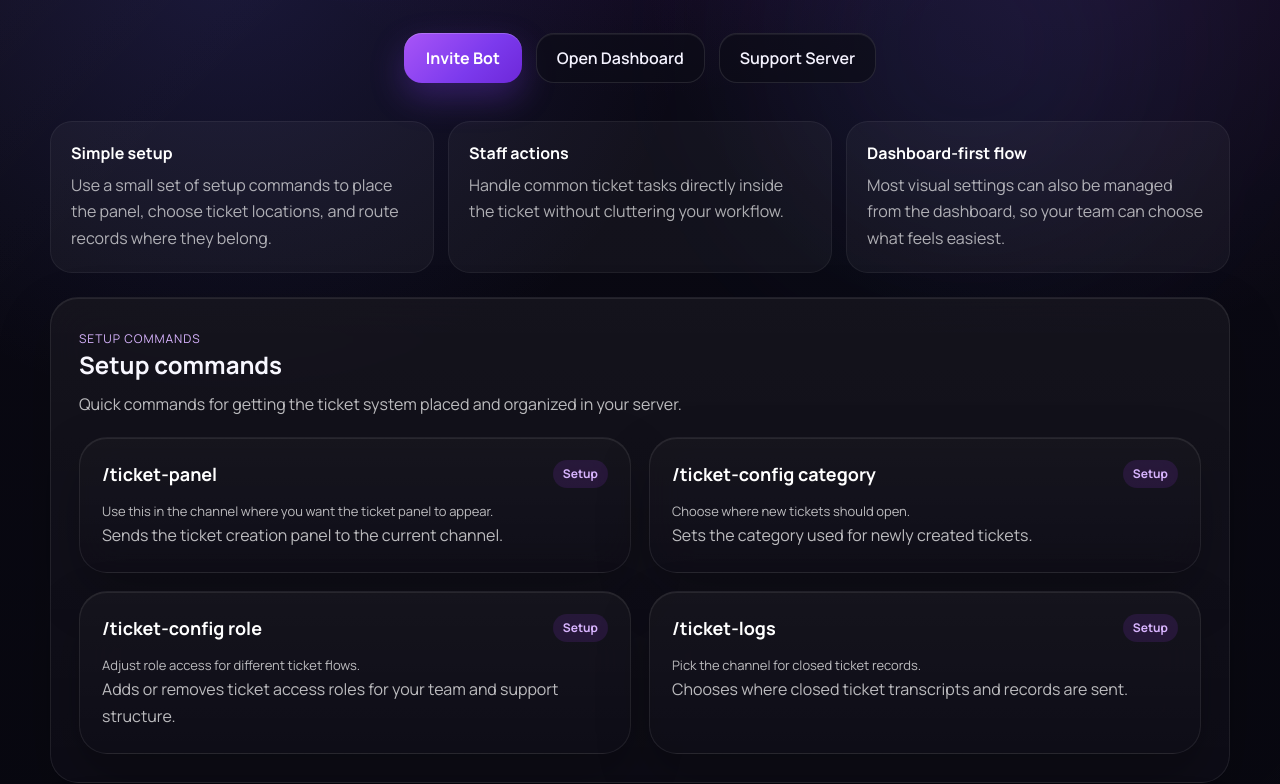
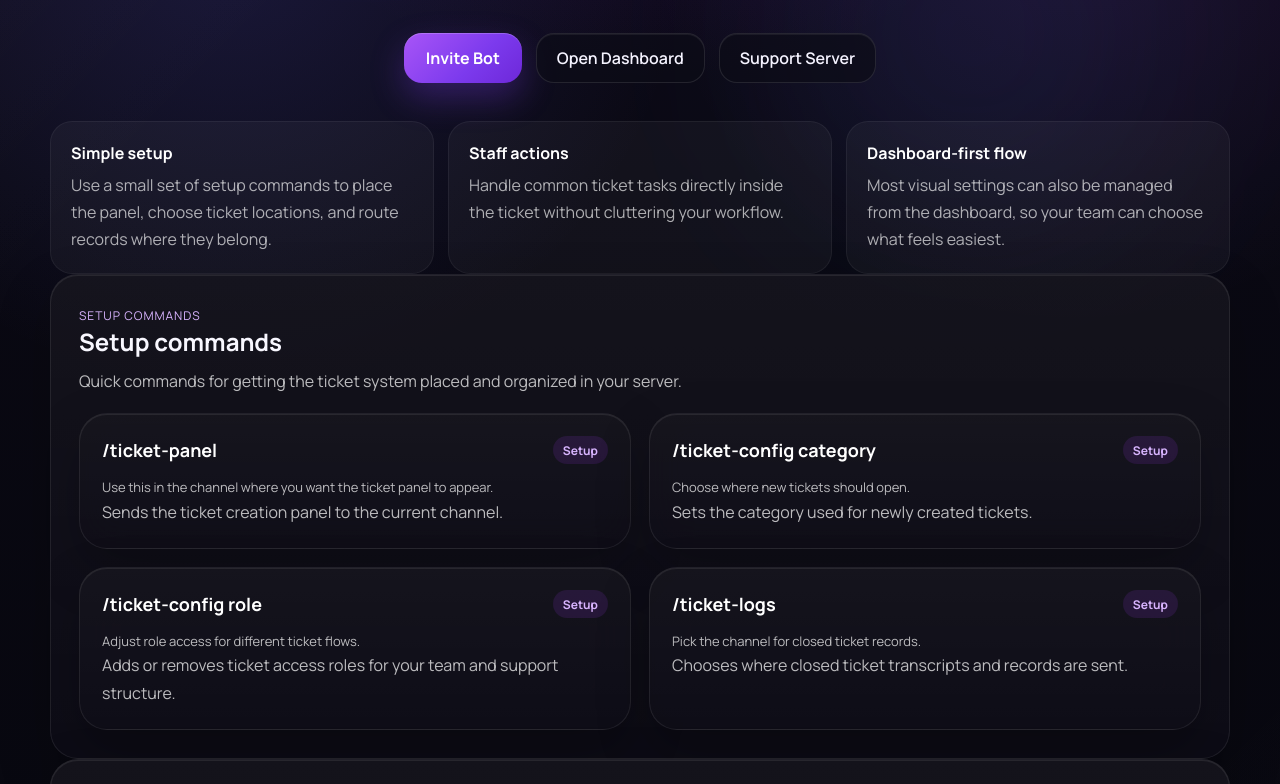
Before and after one commit to SyncInk/syncink-discord-ticket.bot, a React (Vite) app in the folder dashboard/: page /commands in a window 1280 px wide. Shown: the part 466-1250 px from the top of the page. Built offline with nearby package versions, Linux system fonts and the light colour scheme; no server answers.

Commit message:
feat: add premium fluid page transition animations across all routes

```diff
--- a/dashboard/src/components/Layout.jsx
+++ b/dashboard/src/components/Layout.jsx
@@ -597,6 +597,7 @@ export default function Layout({ user, guilds, selectedGuild, onSelectGuild }) {
               <button className="action-button tone-primary" onClick={() => handleNavigate('/servers')}>Return to Server List</button>
             </div>
           ) : (
+            <div key={location.pathname} className="page-transition">
               <Outlet
                 context={{
                   busy,
@@ -614,6 +615,7 @@ export default function Layout({ user, guilds, selectedGuild, onSelectGuild }) {
                   setSaveAction
                 }}
               />
+            </div>
           )}
         </div>
       </main>
--- a/dashboard/src/components/MarketingFrame.jsx
+++ b/dashboard/src/components/MarketingFrame.jsx
@@ -1,5 +1,5 @@
 import React from 'react';
-import { Link } from 'react-router-dom';
+import { Link, useLocation } from 'react-router-dom';
 import { ExternalLink, ChevronDown, Shield, FileText } from 'lucide-react';
 import '../pages/MarketingPages.css';
 
@@ -68,16 +68,16 @@ function AccountChip({ user }) {
 }
 
 export default function MarketingFrame({
-  active,
+  active = 'home',
+  user = null,
   eyebrow,
   title,
   description,
   actions = [],
-  children,
-  user
+  children
 }) {
-  const dashboardPath = user ? '/' : '/login';
-  const dashboardLabel = user ? 'Dashboard' : 'Open Dashboard';
+  const location = useLocation();
+  const dashboardPath = user ? (user.selectedGuildId ? `/dashboard/${user.selectedGuildId}` : '/servers') : '/api/auth/discord';
 
   return (
     <div className="mk-shell">
@@ -137,9 +137,11 @@ export default function MarketingFrame({
           )}
         </section>
 
-        <div className="mk-body">
-          {children}
-        </div>
+          <div className="mk-body">
+            <div key={location.pathname} className="page-transition">
+              {children}
+            </div>
+          </div>
       </div>
     </div>
   );
--- a/dashboard/src/index.css
+++ b/dashboard/src/index.css
@@ -3329,3 +3329,8 @@ canvas {
     transform: translateY(0) scale(1);
   }
 }
+
+.page-transition {
+  animation: slideUpFade 0.65s cubic-bezier(0.16, 1, 0.3, 1) forwards;
+  opacity: 0;
+}
```
Lines whose indentation alone changed are shown as unchanged.
